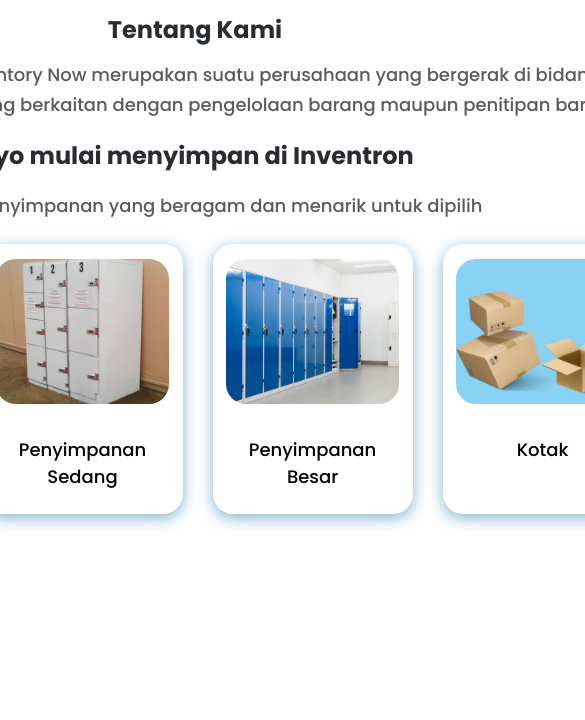
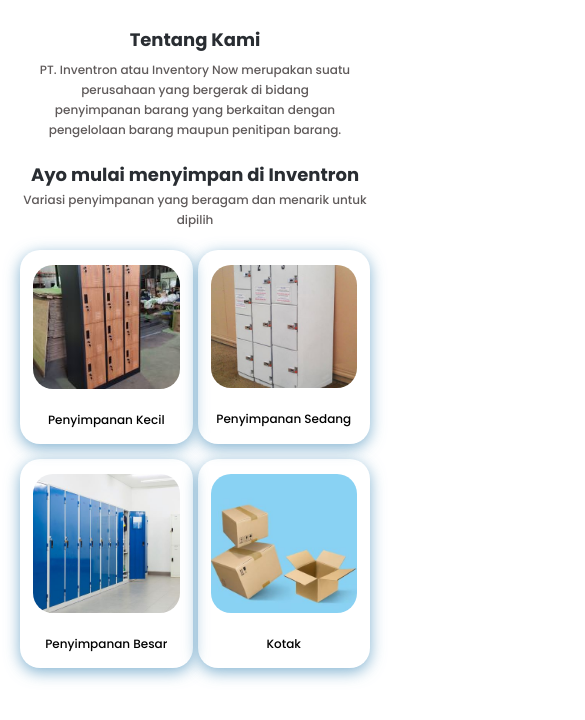
Before and after one commit to Project-Capstone-Group-16/React_Kelompok-16, a React (Vite) app: page / in a window 390 px wide. Shown: the top 720 px of the page, 585 px wide, since content can reach past the window. Built offline with nearby package versions, Linux system fonts and the light colour scheme.

Commit message:
update file

```diff
--- a/src/pages/landingPage/tentangKami/style.module.css
+++ b/src/pages/landingPage/tentangKami/style.module.css
@@ -2,13 +2,17 @@
 
 .body {
   display: flex;
+  flex-wrap: wrap;
   justify-content: center;
   align-items: center;
   font-family: 'Poppins', sans-serif;
+  margin: 20px;
 }
+
 .body-container {
   text-align: center;
 }
+
 .tentang {
   font-style: normal;
   font-weight: 700;
@@ -16,13 +20,16 @@
   line-height: 60px;
   color: #292d32;
 }
+
 .p-inventron {
   font-style: normal;
   font-weight: 500;
   font-size: 18px;
   color: #5f5a5a;
   line-height: 30px;
+  margin-bottom: 20px;
 }
+
 .inventron {
   font-style: normal;
   font-weight: 700;
@@ -30,25 +37,30 @@
   line-height: 72px;
   color: #292d32;
 }
+
 .p-variasi {
   height: 50px;
+  margin-bottom: 20px;
   font-style: normal;
   font-weight: 500;
   font-size: 18px;
   line-height: 27px;
   color: #5f5a5a;
 }
+
 .list-container {
   max-width: 1200px;
   margin-left: 5px;
   padding: 2px;
 }
+
 .first-cards,
 .second-cards {
   display: grid;
   grid-template-columns: repeat(4, 1fr);
   column-gap: 30px;
 }
+
 .first-card {
   border-radius: 20px;
   padding: 15px 13px;
@@ -57,17 +69,20 @@
   box-sizing: border-box;
   box-shadow: 0px 4px 15px rgba(89, 154, 194, 0.75);
 }
+
 .image {
   width: 173px;
   height: 145px;
   border-radius: 20px;
 }
+
 .p-label {
   font-size: 18px;
   margin-top: 25px;
   font-weight: 500;
 }
-/* @media screen and (max-width: 768px) {
+
+@media screen and (max-width: 768px) {
   .first-cards,
   .second-cards {
     grid-template-columns: repeat(2, 1fr);
@@ -75,10 +90,45 @@
   }
 
   .tentang {
+    line-height: 40px;
+    font-size: 18px;
+  }
+
+  .p-inventron {
     line-height: 20px;
+    font-size: 12px;
+  }
+
+  .inventron {
+    line-height: 30px;
+    font-size: 18px;
   }
 
   .p-variasi {
+    height: auto;
     line-height: 20px;
+    font-size: 12px;
   }
-} */
+
+  .list-container {
+    max-width: 100%;
+    margin-left: 0;
+    padding: 0;
+  }
+
+  .first-card {
+    width: 100%;
+    height: auto;
+    margin-bottom: 15px;
+  }
+
+  .image {
+    width: 100%;
+    height: auto;
+  }
+
+  .p-label {
+    margin-top: 15px;
+    font-size: 12px;
+  }
+}
```
Also changed, not shown: src/assets/image1.jpg, src/assets/image2.jpg.
